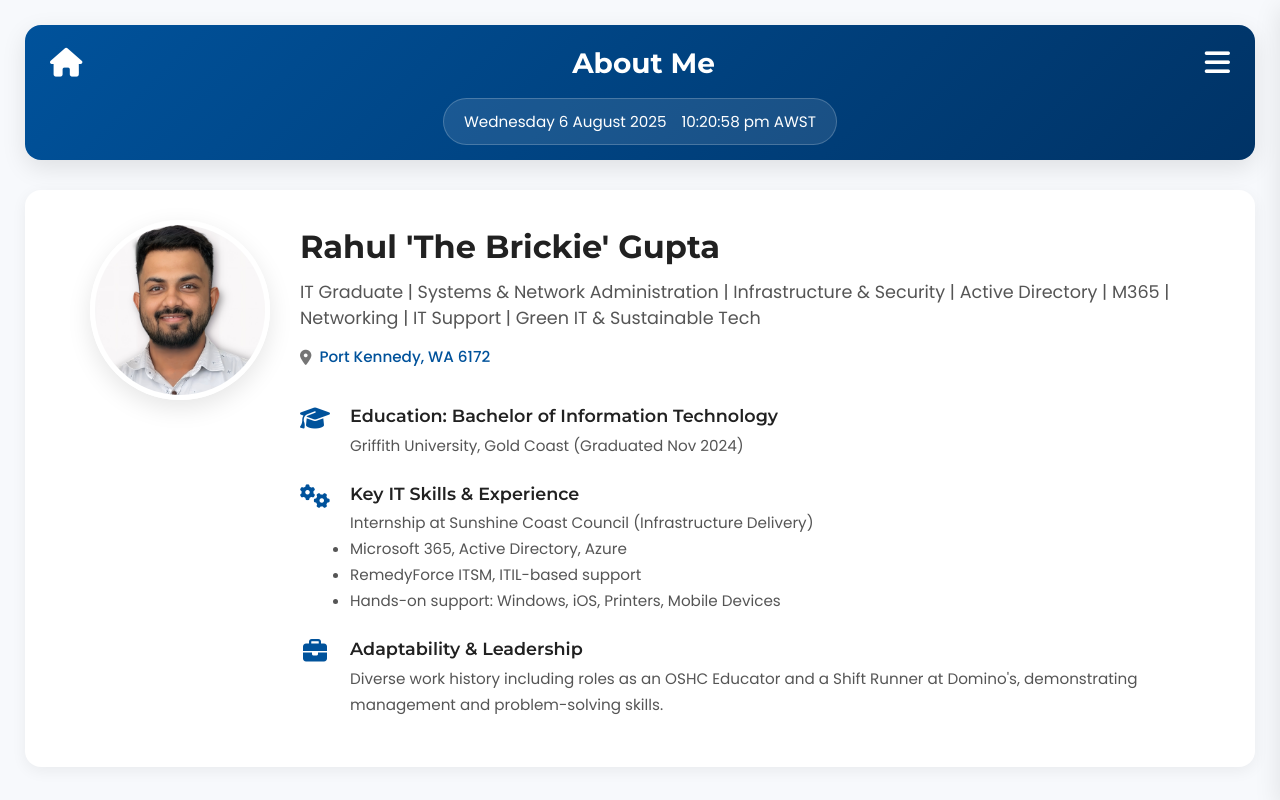
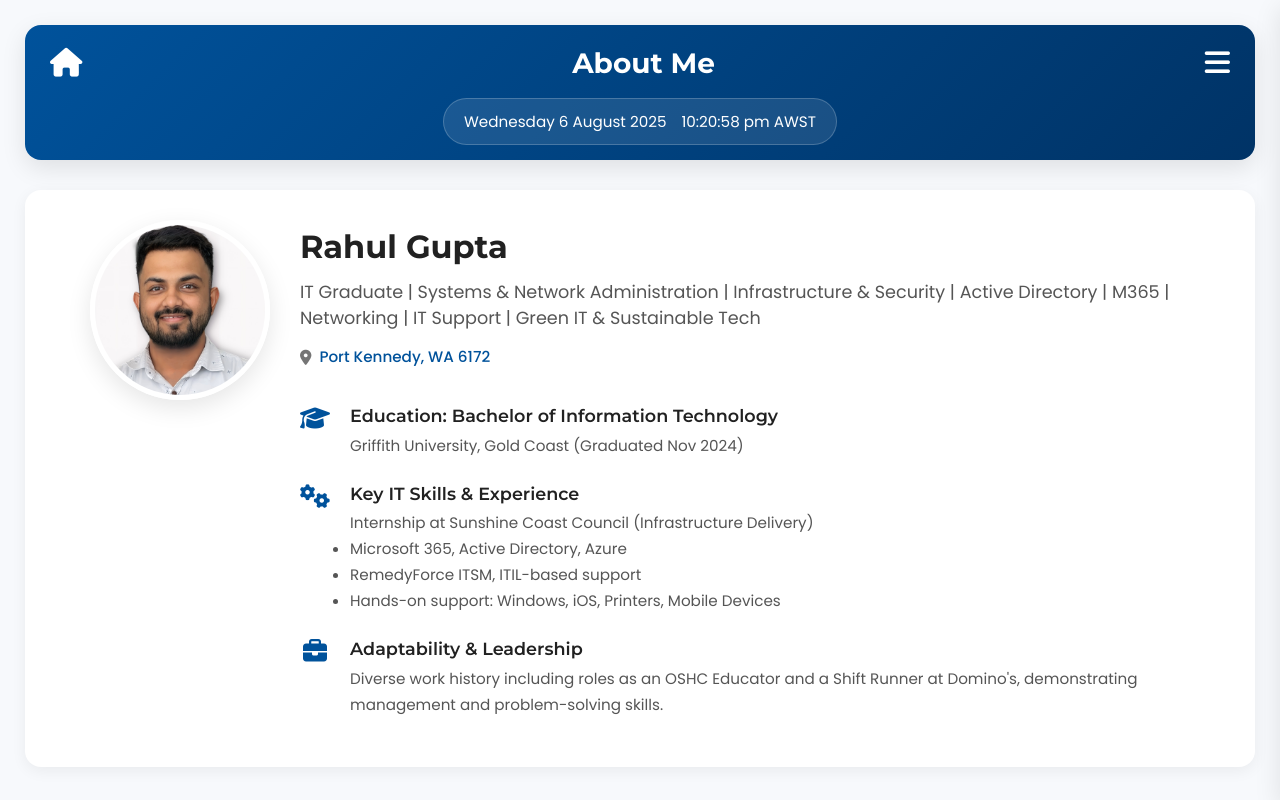
Before and after one commit to rahulgupta-01/au_pr, a website built with Vite: page src/about.html in a window 1280 px wide. Shown: the top 800 px of the page. Built offline with nearby package versions, Linux system fonts and the light colour scheme.

Commit message:
New Changes

```diff
--- a/src/about.html
+++ b/src/about.html
@@ -15,7 +15,7 @@
                     </div>
                     <div class="profile-info-container">
                         <div class="profile-header">
-                            <h2 class="profile-name">Rahul 'The Brickie' Gupta</h2>
+                            <h2 class="profile-name">Rahul Gupta</h2>
                             <p class="profile-title">
                                 IT Graduate | Systems & Network Administration | Infrastructure & Security | Active Directory | M365 | Networking | IT Support | Green IT & Sustainable Tech
                             </p>
```
